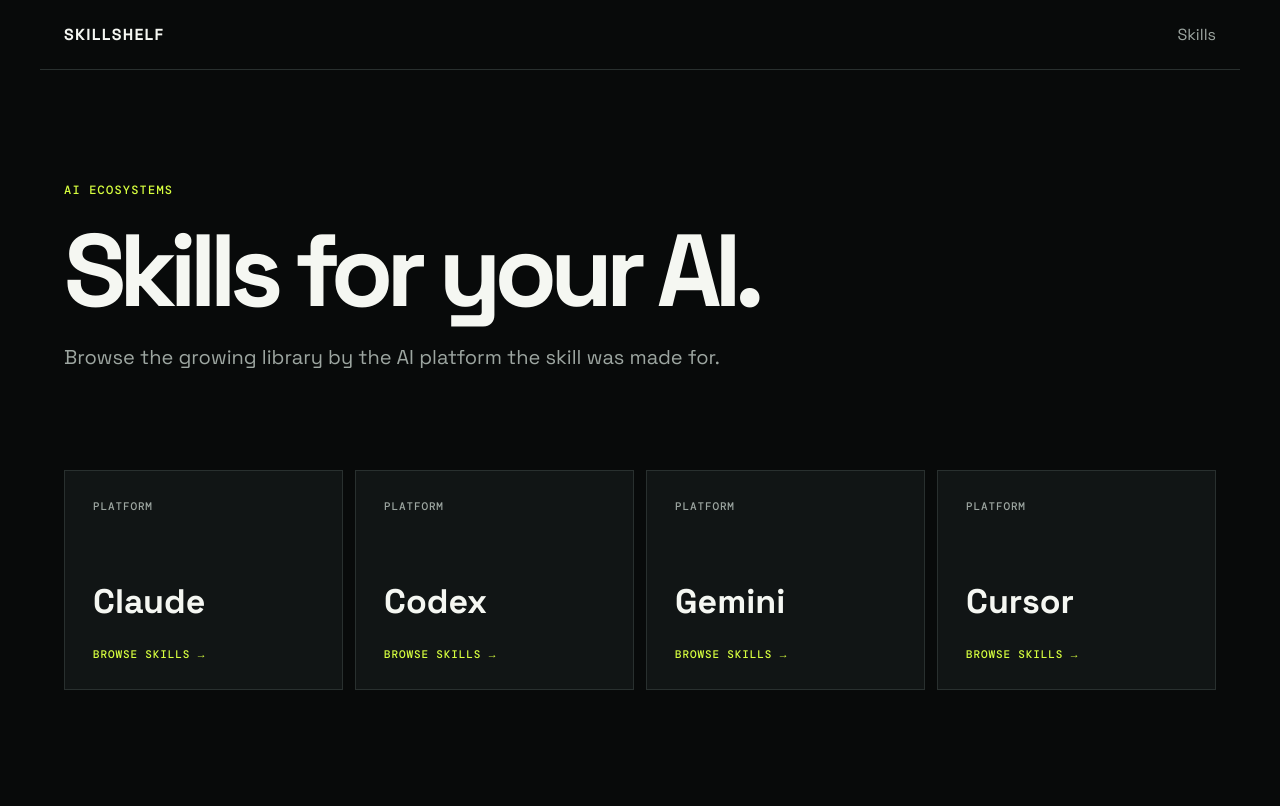
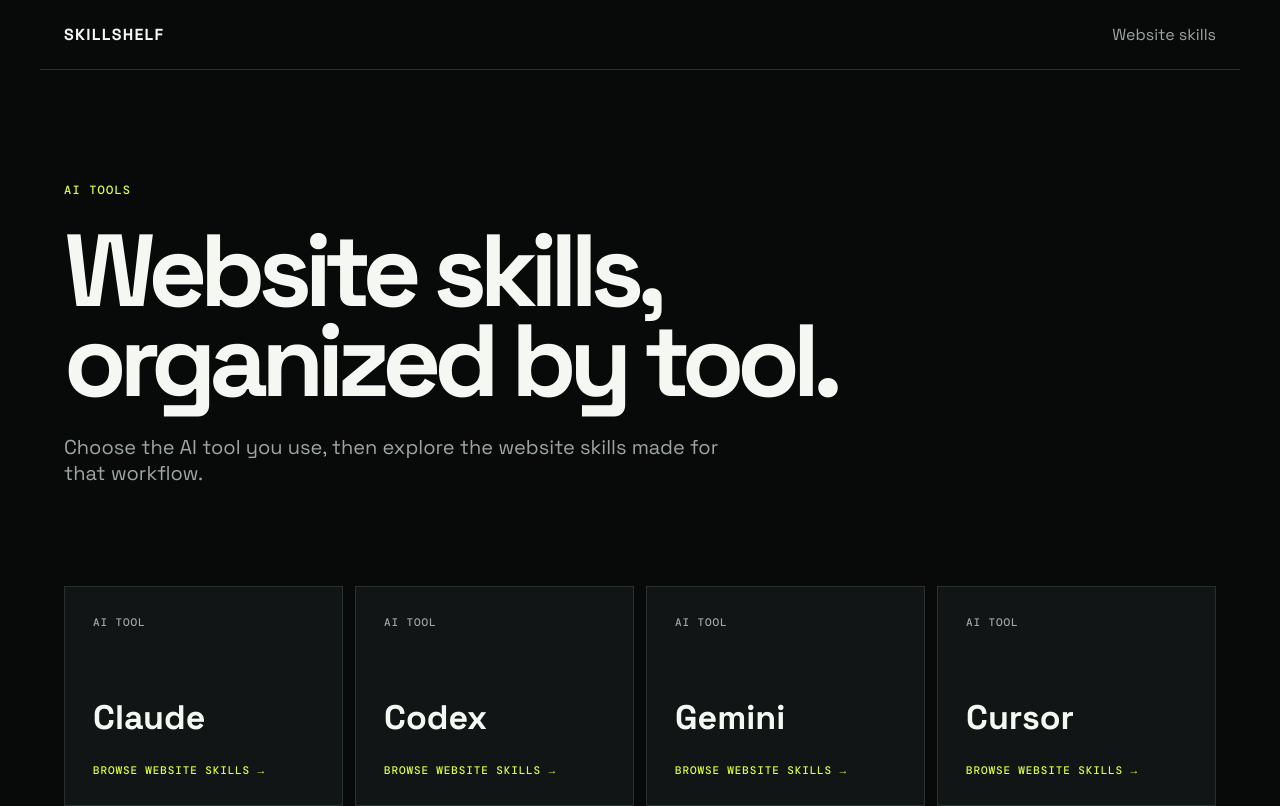
Before and after one commit to SohailKhan0525/skillshelflabs, a Next.js app: page /ai in a window 1280 px wide. Built offline with nearby package versions, Linux system fonts and the light colour scheme.

Commit message:
Refocus SkillShelf on website skills and clarity

```diff
--- a/app/ai/page.tsx
+++ b/app/ai/page.tsx
@@ -1,3 +1,11 @@
 import Link from "next/link";
+
 const ais=[["claude","Claude"],["codex","Codex"],["gemini","Gemini"],["cursor","Cursor"]];
-export default function AI(){return <main><nav className="nav"><Link href="/" className="brand">SKILLSHELF</Link><Link href="/skills">Skills</Link></nav><section className="page-head shell"><p className="eyebrow">AI ECOSYSTEMS</p><h1>Skills for your AI.</h1><p>Browse the growing library by the AI platform the skill was made for.</p></section><section className="shell platform-grid">{ais.map(([slug,name])=><Link href={"/ai/"+slug} className="platform" key={slug}><span>PLATFORM</span><strong>{name}</strong><em>Browse skills →</em></Link>)}</section></main>}
+
+export default function AI(){
+  return <main>
+    <nav className="nav"><Link href="/" className="brand">SKILLSHELF</Link><Link href="/skills">Website skills</Link></nav>
+    <section className="page-head shell"><p className="eyebrow">AI TOOLS</p><h1>Website skills, organized by tool.</h1><p>Choose the AI tool you use, then explore the website skills made for that workflow.</p></section>
+    <section className="shell platform-grid">{ais.map(([slug,name])=><Link href={"/ai/"+slug} className="platform" key={slug}><span>AI TOOL</span><strong>{name}</strong><em>Browse website skills →</em></Link>)}</section>
+  </main>
+}
```
